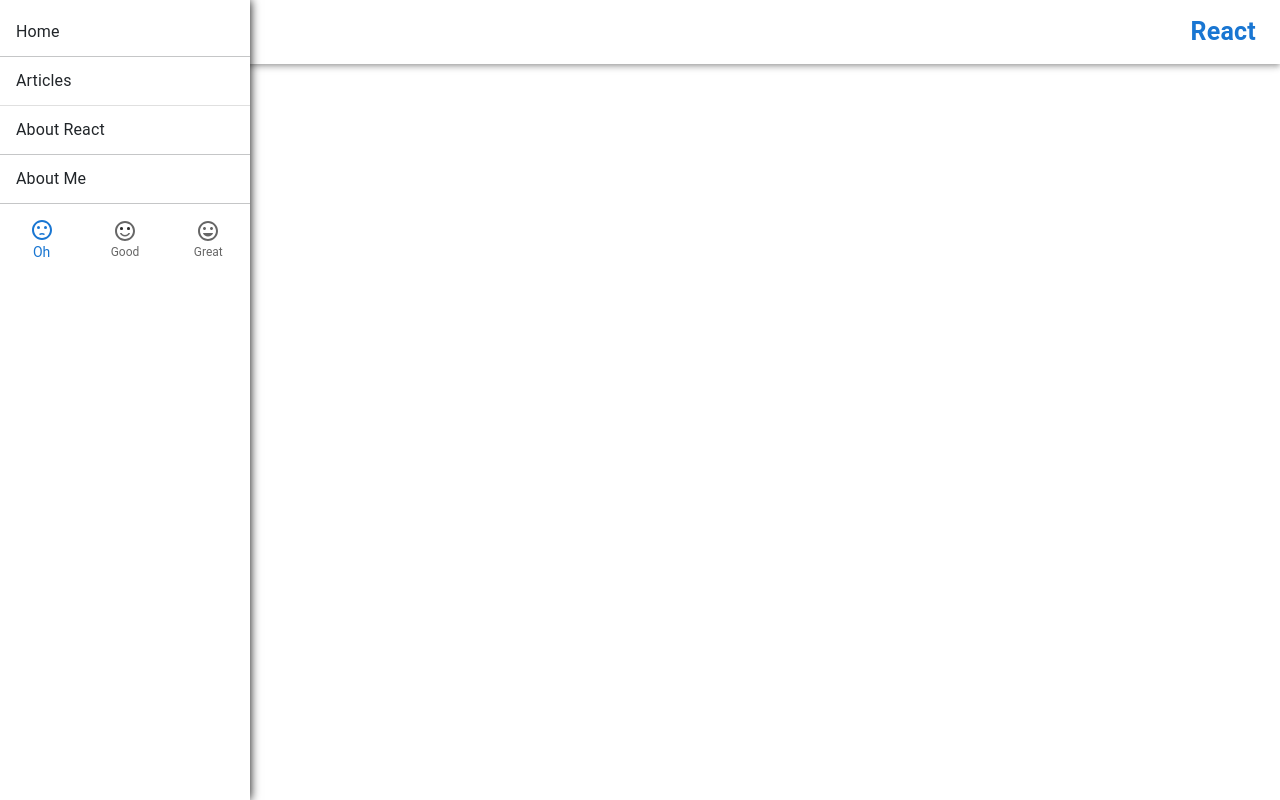
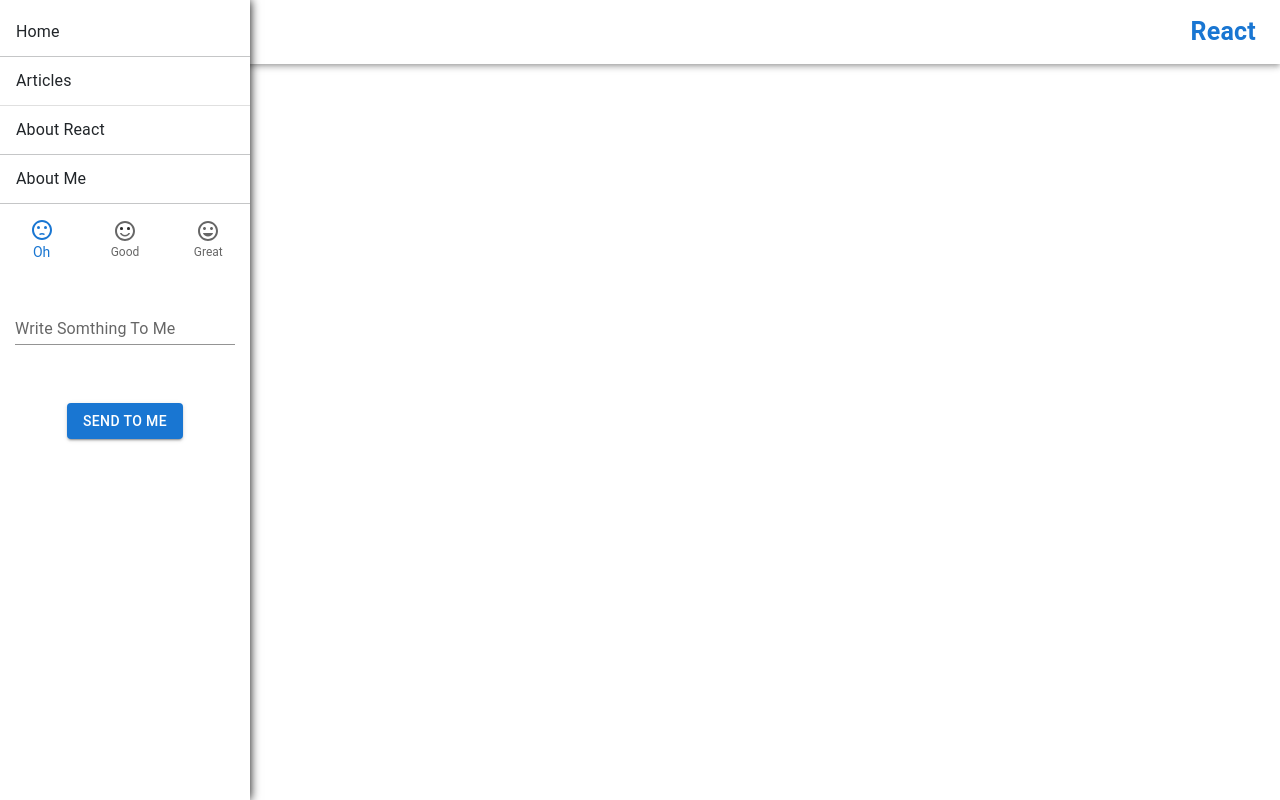
Before and after one commit to arsalannury/react-training, a React (Create React App) app: page / in a window 1280 px wide. Built offline with nearby package versions, Linux system fonts and the light colour scheme.

Commit message:
add text field to navbar

```diff
--- a/src/component/Header/Header.jsx
+++ b/src/component/Header/Header.jsx
@@ -19,9 +19,10 @@ import Divider from "@mui/material/Divider";
 import { toast, Toaster } from "react-hot-toast";
 import BottomNavigation from "@mui/material/BottomNavigation";
 import BottomNavigationAction from "@mui/material/BottomNavigationAction";
-import SentimentDissatisfiedIcon from '@mui/icons-material/SentimentDissatisfied';
-import SentimentSatisfiedAltIcon from '@mui/icons-material/SentimentSatisfiedAlt';
-import MoodIcon from '@mui/icons-material/Mood';
+import SentimentDissatisfiedIcon from "@mui/icons-material/SentimentDissatisfied";
+import SentimentSatisfiedAltIcon from "@mui/icons-material/SentimentSatisfiedAlt";
+import MoodIcon from "@mui/icons-material/Mood";
+import BackspaceIcon from "@mui/icons-material/Backspace";
 
 const style = {
   width: "100%",
@@ -35,13 +36,14 @@ const Header = () => {
   const classes = useHeaderStyle();
   const searchShow = () => {
     setDisplay("flex");
-    toast("What do you want ?");
+    toast.success("What do you want ?");
   };
   const searchHide = (event) => {
     if (event.target.tagName === "INPUT") return;
     setDisplay("none");
-    toast("Ok see you later");
+    toast.success("Ok see you later");
   };
+
   return (
     <>
       <Box
@@ -99,7 +101,7 @@ const Header = () => {
           <Divider light />
         </List>
 
-        <Box >
+        <Box>
           <BottomNavigation
             showLabels
             value={value}
@@ -107,11 +109,28 @@ const Header = () => {
               setValue(newValue);
             }}
           >
-            <BottomNavigationAction label="Oh" icon={<SentimentDissatisfiedIcon />} />
-            <BottomNavigationAction label="Good" icon={<SentimentSatisfiedAltIcon />} />
+            <BottomNavigationAction
+              label="Oh"
+              icon={<SentimentDissatisfiedIcon />}
+            />
+            <BottomNavigationAction
+              label="Good"
+              icon={<SentimentSatisfiedAltIcon />}
+            />
             <BottomNavigationAction label="Great" icon={<MoodIcon />} />
           </BottomNavigation>
         </Box>
+        <Box sx={{
+          height:'200px',
+          display:'flex',
+          flexDirection:'column',
+          alignItems:'center',
+          justifyContent:'space-around'
+        }}>
+          <TextField variant="standard" label="Write Somthing To Me" />
+          <Button variant="contained">Send to me</Button>
+        </Box>
+        {/* <BackspaceIcon /> */}
       </Box>
       <Container className={classes.container_header}>
         <Box sx={{ flexGrow: 1 }}>
--- a/src/component/Header/HeaderStyle.js
+++ b/src/component/Header/HeaderStyle.js
@@ -27,5 +27,6 @@ export const useHeaderStyle = makeStyles({
   search_input:{
     width : '300px',
     color:'#fff',
-  }
+  },
+
 })
```
